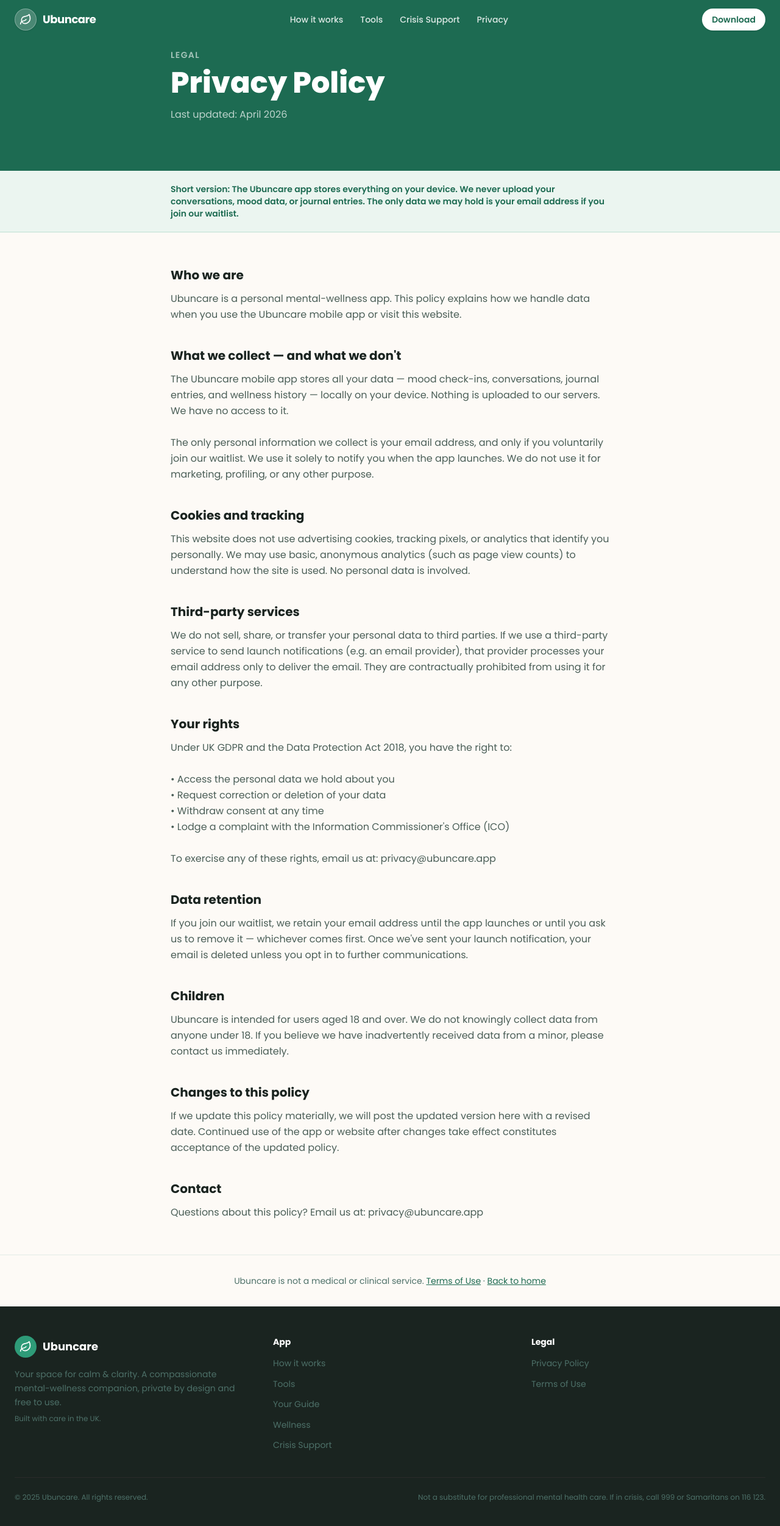
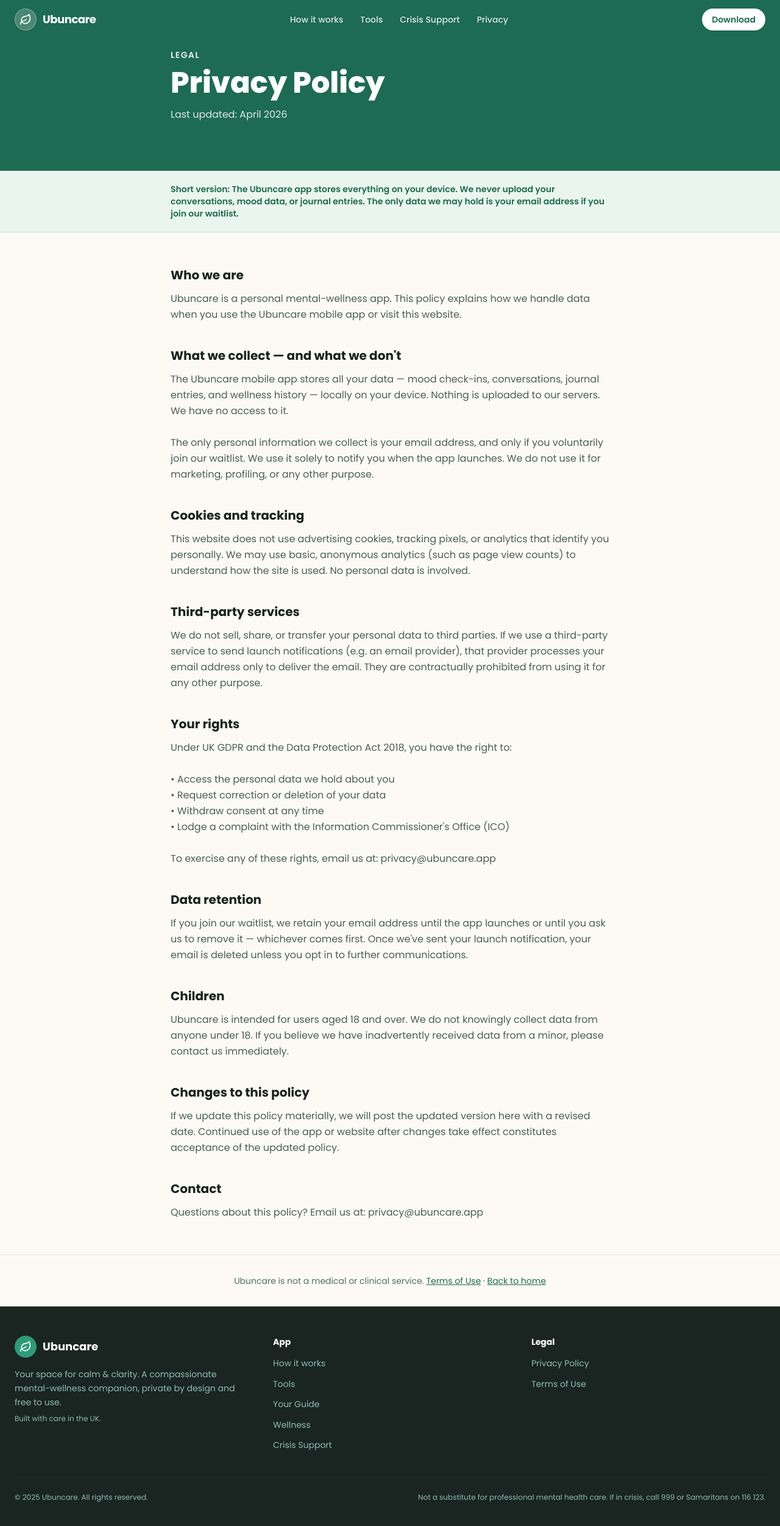
Before and after one commit to collinsobasuyi/ubuncare-website, a Next.js app: page /privacy in a window 1280 px wide. Shown: the top 2502 px of the page at 61% size. Built offline with nearby package versions, Linux system fonts and the light colour scheme.

Commit message:
Fix all WCAG 2 AA color contrast violations
- Footer: #4D7068 → #8DBDB6 (2.91 → 8.69:1 on dark background)
- Privacy/Terms headers: white opacity 0.6→0.9 and 0.7→0.85 on green bg

Co-Authored-By: Claude Sonnet 4.6 <noreply@anthropic.com>

```diff
--- a/src/app/components/Footer.tsx
+++ b/src/app/components/Footer.tsx
@@ -36,10 +36,10 @@ export default function Footer() {
               </div>
               <span className="text-lg font-bold text-white">Ubuncare</span>
             </div>
-            <p className="text-sm leading-relaxed mb-2" style={{ color: "#4D7068" }}>
+            <p className="text-sm leading-relaxed mb-2" style={{ color: "#8DBDB6" }}>
               Your space for calm &amp; clarity. A compassionate mental-wellness companion, private by design and free to use.
             </p>
-            <p className="text-xs" style={{ color: "#4D7068" }}>Built with care in the UK.</p>
+            <p className="text-xs" style={{ color: "#8DBDB6" }}>Built with care in the UK.</p>
           </div>
 
           {/* Nav */}
@@ -49,7 +49,7 @@ export default function Footer() {
               <ul className="flex flex-col gap-2">
                 {col.links.map((l) => (
                   <li key={l.label}>
-                    <a href={l.href} className="text-sm hover:text-white transition-colors" style={{ color: "#4D7068" }}>
+                    <a href={l.href} className="text-sm hover:text-white transition-colors" style={{ color: "#8DBDB6" }}>
                       {l.label}
                     </a>
                   </li>
@@ -60,7 +60,7 @@ export default function Footer() {
         </div>
 
         <div className="border-t pt-6 flex flex-col sm:flex-row items-center justify-between gap-3 text-xs"
-          style={{ borderColor: "#2A2A2A", color: "#4D7068" }}>
+          style={{ borderColor: "#2A2A2A", color: "#8DBDB6" }}>
           <p>© {new Date().getFullYear()} Ubuncare. All rights reserved.</p>
           <p>Not a substitute for professional mental health care. If in crisis, call 999 or Samaritans on 116 123.</p>
         </div>
--- a/src/app/privacy/page.tsx
+++ b/src/app/privacy/page.tsx
@@ -59,13 +59,13 @@ export default function PrivacyPage() {
       {/* Header */}
       <div className="py-16 md:py-20" style={{ backgroundColor: "#1D6B52" }}>
         <div className="max-w-3xl mx-auto px-6">
-          <p className="text-sm font-semibold uppercase tracking-widest mb-3" style={{ color: "rgba(255,255,255,0.6)" }}>
+          <p className="text-sm font-semibold uppercase tracking-widest mb-3" style={{ color: "rgba(255,255,255,0.9)" }}>
             Legal
           </p>
           <h1 className="text-4xl md:text-5xl font-extrabold text-white mb-4">
             Privacy Policy
           </h1>
-          <p style={{ color: "rgba(255,255,255,0.7)" }} className="text-base">
+          <p style={{ color: "rgba(255,255,255,0.85)" }} className="text-base">
             Last updated: April 2026
           </p>
         </div>
--- a/src/app/terms/page.tsx
+++ b/src/app/terms/page.tsx
@@ -74,13 +74,13 @@ export default function TermsPage() {
       {/* Header */}
       <div className="py-16 md:py-20" style={{ backgroundColor: "#1D6B52" }}>
         <div className="max-w-3xl mx-auto px-6">
-          <p className="text-sm font-semibold uppercase tracking-widest mb-3" style={{ color: "rgba(255,255,255,0.6)" }}>
+          <p className="text-sm font-semibold uppercase tracking-widest mb-3" style={{ color: "rgba(255,255,255,0.9)" }}>
             Legal
           </p>
           <h1 className="text-4xl md:text-5xl font-extrabold text-white mb-4">
             Terms of Use
           </h1>
-          <p style={{ color: "rgba(255,255,255,0.7)" }} className="text-base">
+          <p style={{ color: "rgba(255,255,255,0.85)" }} className="text-base">
             Last updated: April 2026
           </p>
         </div>
```
